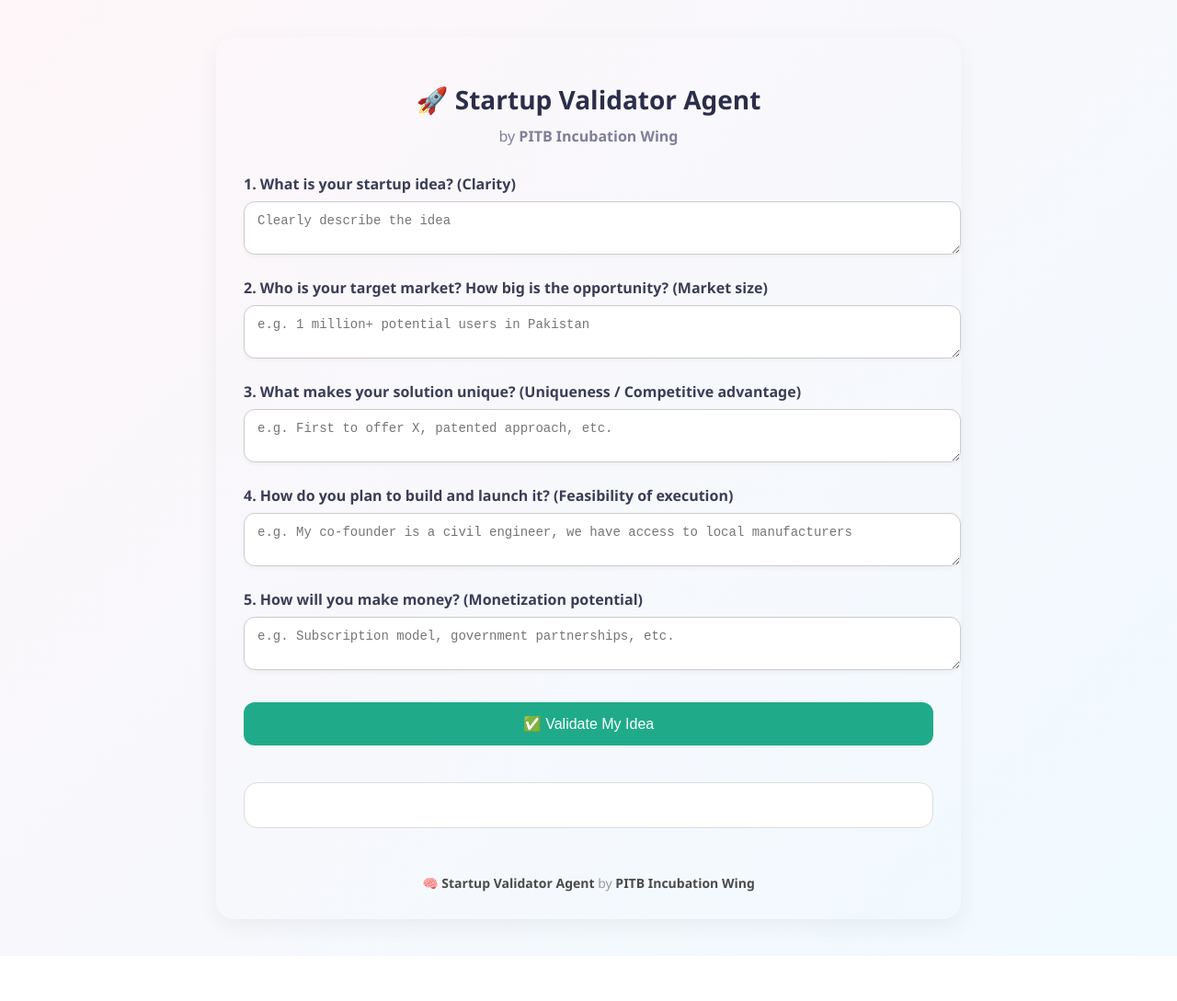
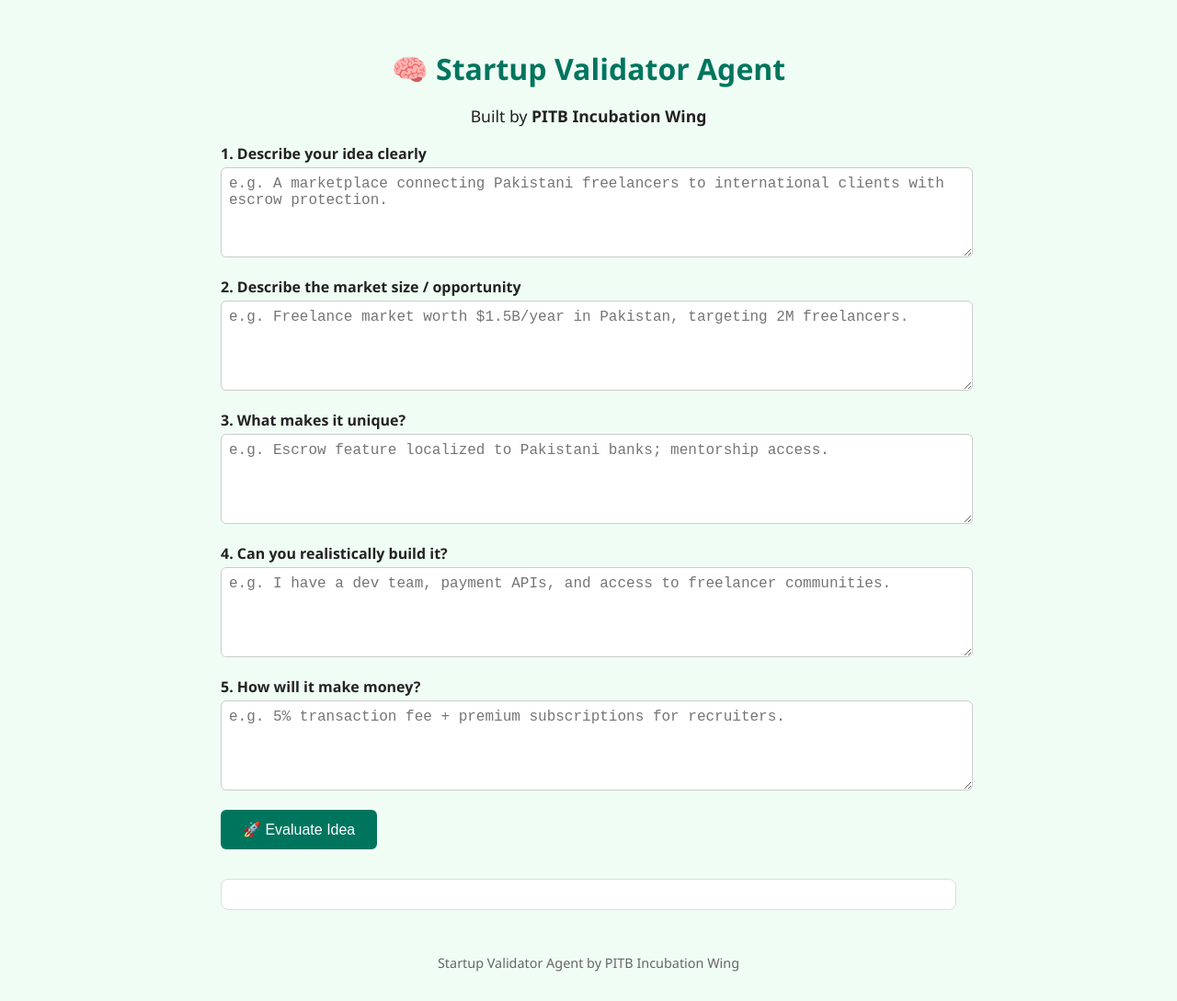
Before and after one commit to salmantarik-dot/startup-validator-agent, a website: page public/index.html in a window 1280 px wide. Shown: the whole page at 92% size. Before the commit the page ends 1040 px from the top, so only its background shows below. Drawn offline with Linux system fonts and the light colour scheme.

Commit message:
✨ Gen Z UI + Structured Inputs + PITB Branding

```diff
--- a/public/index.html
+++ b/public/index.html
@@ -7,189 +7,144 @@
   <style>
     body {
       font-family: 'Segoe UI', sans-serif;
-      max-width: 750px;
-      margin: 40px auto;
-      background: linear-gradient(135deg, #fef6f9, #f0faff);
-      padding: 30px;
-      border-radius: 20px;
-      box-shadow: 0 8px 24px rgba(0, 0, 0, 0.05);
+      background: #f0fdf4;
+      color: #222;
+      max-width: 800px;
+      margin: 0 auto;
+      padding: 2rem;
     }
-
     h1 {
+      color: #00755e;
+      font-size: 2rem;
       text-align: center;
-      color: #2b2e4a;
-      font-size: 28px;
-      margin-bottom: 10px;
+      margin-bottom: 1rem;
     }
-
-    .subtitle {
-      text-align: center;
-      color: #7e7f9a;
-      font-size: 16px;
-      margin-bottom: 30px;
+    .field {
+      margin-bottom: 1rem;
     }
-
     label {
       font-weight: 600;
       display: block;
-      margin-top: 20px;
-      margin-bottom: 8px;
-      color: #3a3d56;
+      margin-bottom: 4px;
     }
-
     textarea {
       width: 100%;
-      padding: 12px 14px;
-      font-size: 14px;
-      border-radius: 12px;
+      height: 80px;
+      font-size: 1rem;
+      padding: 0.5rem;
       border: 1px solid #ccc;
-      background-color: #ffffff;
-      resize: vertical;
-      box-shadow: 0 2px 5px rgba(0,0,0,0.04);
+      border-radius: 6px;
     }
-
     button {
-      margin-top: 30px;
-      padding: 14px 24px;
-      background-color: #1fab89;
+      padding: 0.75rem 1.5rem;
+      font-size: 1rem;
+      background: #00755e;
       color: white;
-      font-size: 16px;
       border: none;
-      border-radius: 12px;
+      border-radius: 6px;
       cursor: pointer;
-      transition: background 0.3s ease;
-      display: block;
-      width: 100%;
     }
-
     button:hover {
-      background-color: #138d75;
+      background: #005b47;
     }
-
-    .response {
-      white-space: pre-wrap;
-      margin-top: 40px;
-      background-color: #ffffff;
-      padding: 24px;
-      border-radius: 15px;
+    #result {
+      margin-top: 2rem;
+      padding: 1rem;
+      background: #ffffff;
+      border-radius: 8px;
       border: 1px solid #ddd;
-      font-size: 14px;
-      color: #333;
     }
-
-    .score-badge {
-      font-weight: bold;
-      padding: 10px 14px;
-      display: inline-block;
-      border-radius: 8px;
-      margin-bottom: 10px;
-      font-size: 16px;
+    footer {
+      text-align: center;
+      margin-top: 3rem;
+      font-size: 0.9rem;
+      color: #666;
     }
-
-    .badge-great {
-      background-color: #d1f2eb;
-      color: #0e6251;
-    }
-
-    .badge-good {
-      background-color: #fcf3cf;
-      color: #7d6608;
-    }
-
-    .badge-poor {
-      background-color: #f5b7b1;
-      color: #78281f;
-    }
-
-    footer {
-      margin-top: 50px;
-      text-align: center;
-      font-size: 14px;
-      color: #999;
-    }
-
-    footer strong {
-      color: #4a4a4a;
-    }
-
   </style>
 </head>
+
 <body>
-  <h1>🚀 Startup Validator Agent</h1>
-  <div class="subtitle">by <strong>PITB Incubation Wing</strong></div>
+  <h1>🧠 Startup Validator Agent</h1>
+  <p style="text-align: center; font-size: 1.1rem;">Built by <strong>PITB Incubation Wing</strong></p>
 
-  <form id="startup-form">
-    <label>1. What is your startup idea? (Clarity)</label>
-    <textarea id="clarity" rows="2" placeholder="Clearly describe the idea"></textarea>
-
-    <label>2. Who is your target market? How big is the opportunity? (Market size)</label>
-    <textarea id="market" rows="2" placeholder="e.g. 1 million+ potential users in Pakistan"></textarea>
-
-    <label>3. What makes your solution unique? (Uniqueness / Competitive advantage)</label>
-    <textarea id="uniqueness" rows="2" placeholder="e.g. First to offer X, patented approach, etc."></textarea>
-
-    <label>4. How do you plan to build and launch it? (Feasibility of execution)</label>
-    <textarea id="feasibility" rows="2" placeholder="e.g. My co-founder is a civil engineer, we have access to local manufacturers"></textarea>
-
-    <label>5. How will you make money? (Monetization potential)</label>
-    <textarea id="monetization" rows="2" placeholder="e.g. Subscription model, government partnerships, etc."></textarea>
-
-    <button type="submit">✅ Validate My Idea</button>
+  <form id="idea-form">
+    <div class="field">
+      <label for="clarity">1. Describe your idea clearly</label>
+      <textarea id="clarity" placeholder="e.g. A marketplace connecting Pakistani freelancers to international clients with escrow protection."></textarea>
+    </div>
+    <div class="field">
+      <label for="market">2. Describe the market size / opportunity</label>
+      <textarea id="market" placeholder="e.g. Freelance market worth $1.5B/year in Pakistan, targeting 2M freelancers."></textarea>
+    </div>
+    <div class="field">
+      <label for="uniqueness">3. What makes it unique?</label>
+      <textarea id="uniqueness" placeholder="e.g. Escrow feature localized to Pakistani banks; mentorship access."></textarea>
+    </div>
+    <div class="field">
+      <label for="feasibility">4. Can you realistically build it?</label>
+      <textarea id="feasibility" placeholder="e.g. I have a dev team, payment APIs, and access to freelancer communities."></textarea>
+    </div>
+    <div class="field">
+      <label for="monetization">5. How will it make money?</label>
+      <textarea id="monetization" placeholder="e.g. 5% transaction fee + premium subscriptions for recruiters."></textarea>
+    </div>
+    <button type="submit">🚀 Evaluate Idea</button>
   </form>
 
-  <div id="response" class="response"></div>
+  <div id="result"></div>
 
   <footer>
-    🧠 <strong>Startup Validator Agent</strong> by <strong>PITB Incubation Wing</strong>
+    Startup Validator Agent by PITB Incubation Wing
   </footer>
 
   <script>
-    const form = document.getElementById('startup-form');
-    const responseDiv = document.getElementById('response');
-
-    form.addEventListener('submit', async (e) => {
+    document.getElementById('idea-form').addEventListener('submit', async (e) => {
       e.preventDefault();
 
       const message = `
-Startup Idea (Clarity): ${document.getElementById('clarity').value}
+        Idea Clarity: ${document.getElementById('clarity').value}
         Market Size: ${document.getElementById('market').value}
         Uniqueness: ${document.getElementById('uniqueness').value}
         Feasibility: ${document.getElementById('feasibility').value}
         Monetization: ${document.getElementById('monetization').value}
       `;
 
-      responseDiv.innerHTML = '⏳ Validating your startup...';
-
-      try {
-        const res = await fetch('/api/validate', {
+      const response = await fetch('/api/validate', {
         method: 'POST',
         headers: { 'Content-Type': 'application/json' },
         body: JSON.stringify({ message })
       });
 
-        const data = await res.json();
+      const result = await response.json();
+      displayResults(result);
+    });
 
-        if (data.evaluation) {
-          const scoreMatch = data.evaluation.match(/Overall Score:\s*(\d+)/i);
-          let badgeHTML = '';
-          if (scoreMatch) {
-            const score = parseInt(scoreMatch[1]);
-            let badgeClass = 'badge-poor';
-            if (score >= 17) badgeClass = 'badge-great';
-            else if (score >= 13) badgeClass = 'badge-good';
+    function displayResults(feedback) {
+      const resultBox = document.getElementById('result');
+      resultBox.innerHTML = ''; // Clear previous content
 
-            badgeHTML = `<div class="score-badge ${badgeClass}">🌟 Overall Score: ${score}/25</div>`;
+      if (!feedback || !feedback.criteria || !feedback.summary) {
+        resultBox.innerHTML = '<p style="color: red;">⚠️ No valid feedback returned.</p>';
+        return;
       }
 
-          responseDiv.innerHTML = badgeHTML + `<div>${data.evaluation}</div>`;
-        } else {
-          responseDiv.innerText = '⚠️ AI returned no message.';
+      let html = `
+        <div style="font-family: 'Segoe UI', sans-serif; line-height: 1.6;">
+          <h2 style="color: #00755e;">📋 Startup Evaluation Summary</h2>
+          ${feedback.criteria.map(item => `
+            <div style="margin-bottom: 20px; padding: 15px; border: 1px solid #eee; border-radius: 8px; background-color: #f9f9f9;">
+              <h3 style="margin: 0 0 5px;">${item.title} — <span style="color: #ff8c00; font-weight: bold;">${item.rating}/5</span></h3>
+              <p style="margin: 0;">${item.reasoning}</p>
+            </div>
+          `).join('')}
+          <hr style="margin: 30px 0;" />
+          <h3 style="color: #00755e;">🔍 Overall Verdict</h3>
+          <p>${feedback.summary}</p>
+        </div>
+      `;
+
+      resultBox.innerHTML = html;
     }
-      } catch (error) {
-        console.error(error);
-        responseDiv.innerText = '❌ Error occurred while fetching response.';
-      }
-    });
   </script>
 </body>
 </html>
```
Lines whose indentation alone changed are shown as unchanged.
